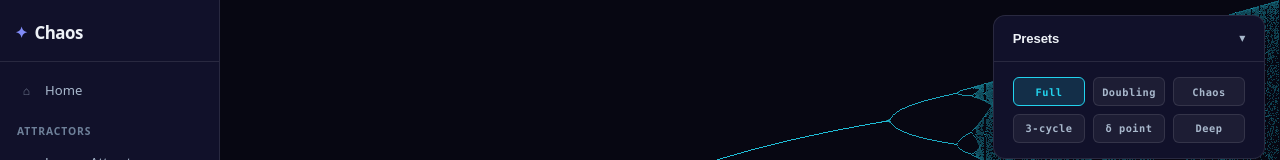
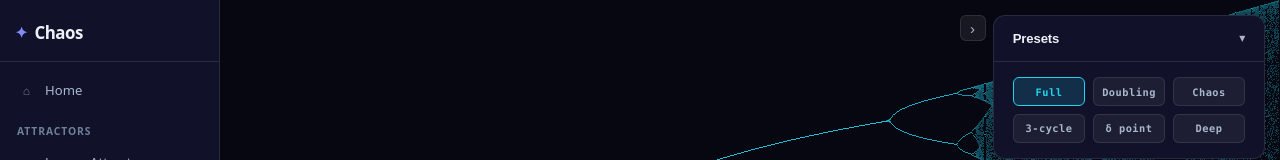
Before and after one commit to atleaarrestad/Chaos, a React (Vite) app: page /bifurcation in a window 1280 px wide. Shown: the top 160 px of the page. Built offline with nearby package versions, Linux system fonts and the light colour scheme.

Commit message:
fix zoom under GUI for bifurcation page

```diff
--- a/src/pages/Bifurcation/Bifurcation.module.css
+++ b/src/pages/Bifurcation/Bifurcation.module.css
@@ -50,6 +50,46 @@
   flex-direction: column;
   gap: var(--space-2);
   z-index: 10;
+  transition: transform var(--ease-base);
+}
+
+.sidebarHidden {
+  transform: translateX(calc(100% + var(--space-4)));
+  pointer-events: none;
+}
+
+/* Sidebar show/hide toggle — sits to the left of the sidebar when open,
+   slides to the far right when sidebar is hidden */
+.sidebarToggle {
+  position: absolute;
+  top: var(--space-4);
+  /* left edge of sidebar minus a small gap */
+  right: calc(272px + var(--space-4) + var(--space-2));
+  z-index: 11;
+  width: 26px;
+  height: 26px;
+  display: flex;
+  align-items: center;
+  justify-content: center;
+  background: rgba(255, 255, 255, 0.07);
+  border: 1px solid var(--border);
+  border-radius: var(--radius-md);
+  color: var(--text-muted);
+  font-size: 1rem;
+  line-height: 1;
+  cursor: pointer;
+  transition: right var(--ease-base), background var(--ease-fast), color var(--ease-fast),
+    border-color var(--ease-fast);
+}
+
+.sidebarToggle:hover {
+  background: rgba(255, 255, 255, 0.14);
+  border-color: var(--border-hover);
+  color: var(--text);
+}
+
+.sidebarToggleCollapsed {
+  right: var(--space-4);
 }
 
 /* Scrollable panels region */
--- a/src/pages/Bifurcation/Bifurcation.tsx
+++ b/src/pages/Bifurcation/Bifurcation.tsx
@@ -65,6 +65,7 @@ export default function Bifurcation() {
   const [useGPU,       setUseGPU]       = useState(false);
   const [zoomHistory,  setZoomHistory]  = useState<ZoomState[]>([]);
   const [hoverR,       setHoverR]       = useState<number | null>(null);
+  const [sidebarOpen,  setSidebarOpen]  = useState(true);
 
   // Drag-to-zoom selection rect (CSS pixels relative to the interaction layer)
   const dragStartRef = useRef<{ x: number; y: number } | null>(null);
@@ -400,8 +401,21 @@ export default function Bifurcation() {
         )}
       </div>
 
+      {/* Sidebar collapse toggle — always visible, slides with sidebar */}
+      <button
+        className={`${styles.sidebarToggle}${sidebarOpen ? '' : ` ${styles.sidebarToggleCollapsed}`}`}
+        type="button"
+        title={sidebarOpen ? 'Hide controls' : 'Show controls'}
+        onClick={() => setSidebarOpen(v => !v)}
+      >
+        {sidebarOpen ? '›' : '‹'}
+      </button>
+
       {/* ─── Right-hand config sidebar ──────────────────────────────────── */}
-      <div ref={sidebarRef} className={styles.sidebar}>
+      <div
+        ref={sidebarRef}
+        className={`${styles.sidebar}${sidebarOpen ? '' : ` ${styles.sidebarHidden}`}`}
+      >
         <div className={styles.sidebarPanels}>
           <ControlPanel title="Presets">
             <ControlGroup>
```
